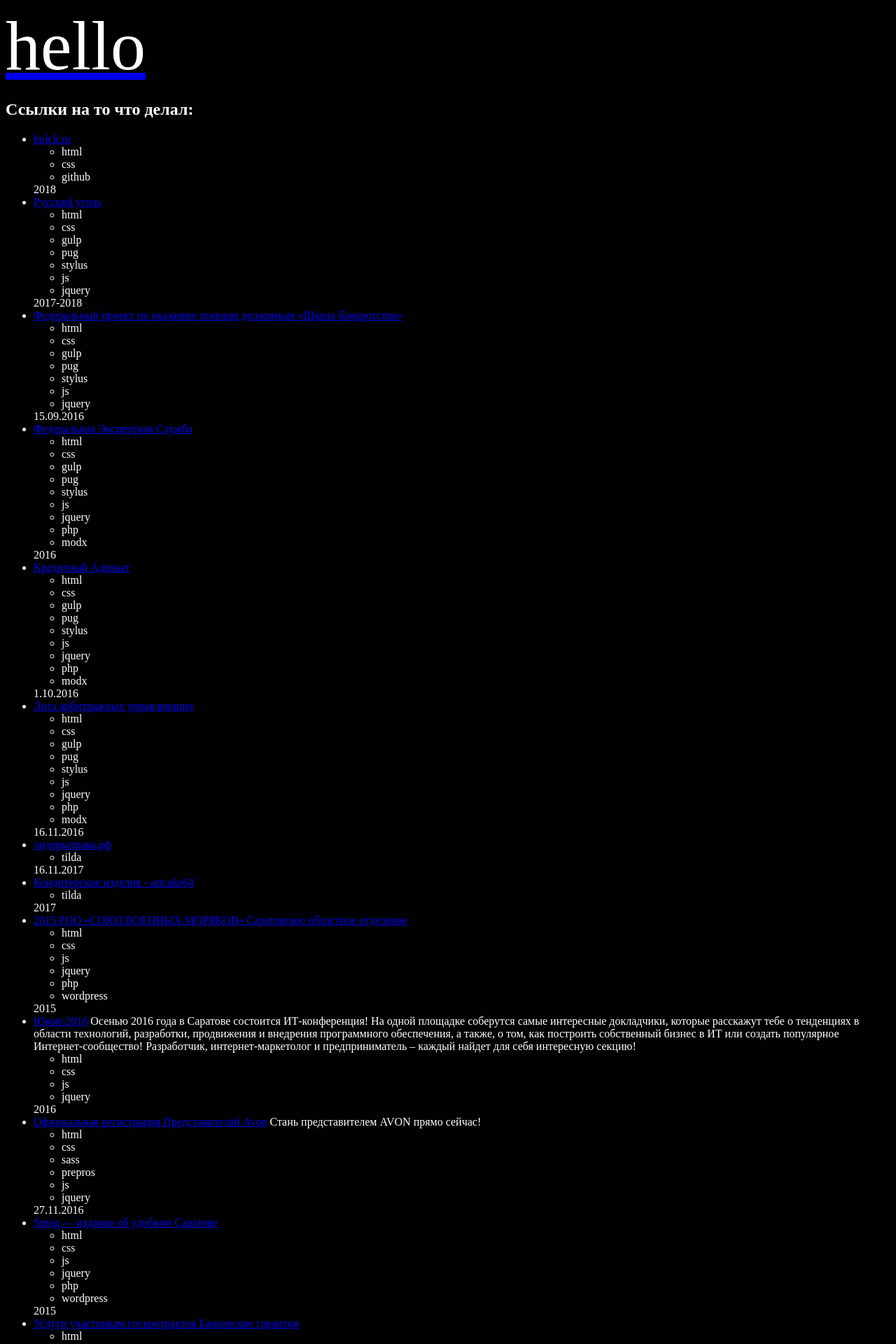
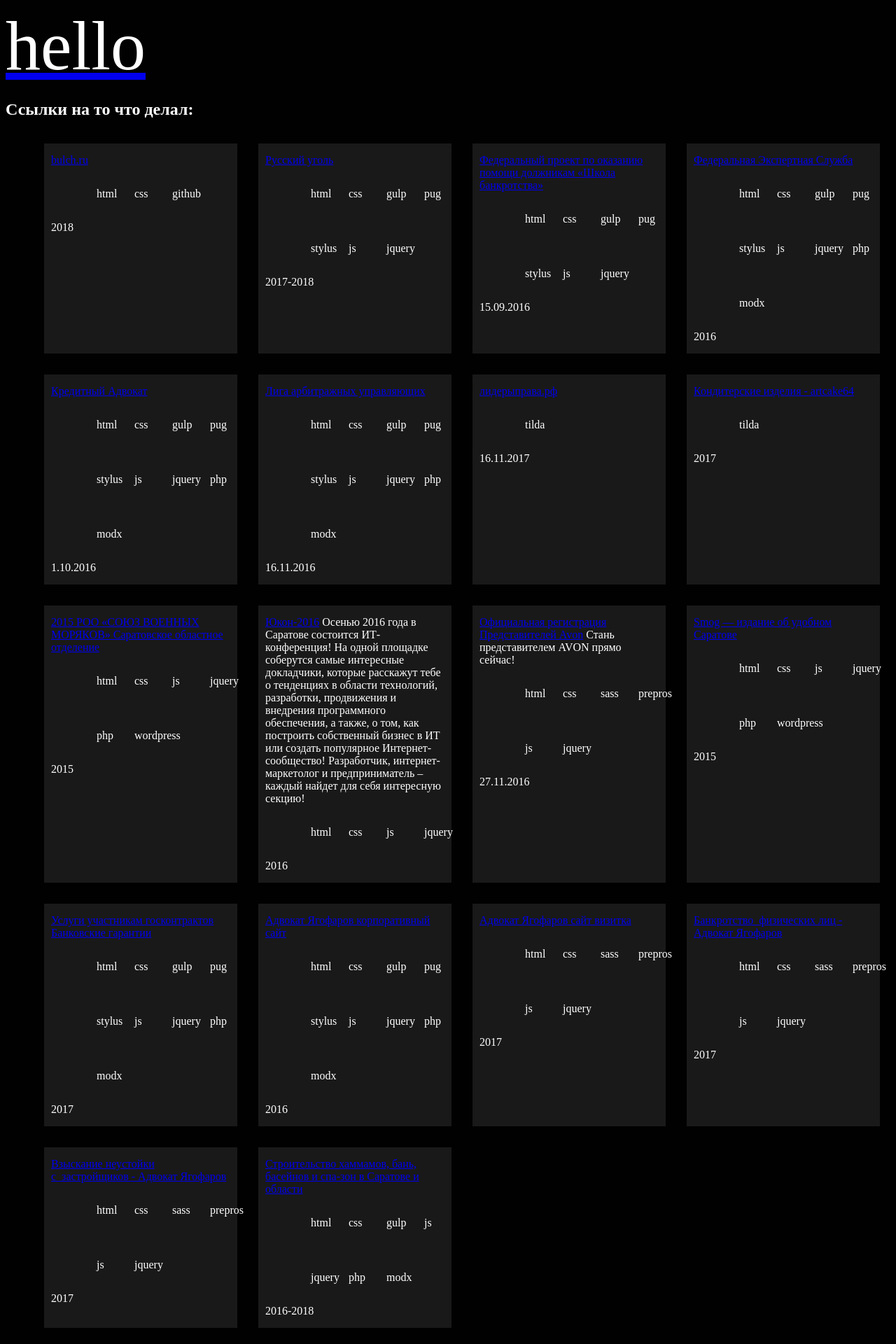
Before and after one commit to bulch/bulch.github.io, a Jekyll site: the page built from index.html, in a window 1280 px wide. Shown: the top 1920 px of the page at 70% size. Built offline with Jekyll 4.4.1, drawn with Linux system fonts in a browser that asks for light colours.

Commit message:
edit style

```diff
--- a/_includes/first_style.html
+++ b/_includes/first_style.html
@@ -172,5 +172,18 @@ body {
   animation: noise-anim-2 3s infinite linear alternate-reverse;
 }
 
+.site__portfolio ul {
+  display: grid;
+  grid-template-columns: 25% 25% 25% 25%;
+  list-style: none;
+}
+.site__portfolio ul li {
+  margin: 15px;
+  padding: 15px 10px;
+  background: #191919;
+}
+.site__portfolio ul li:hover {
+  background: #222;
+}
 
 </style>
```
